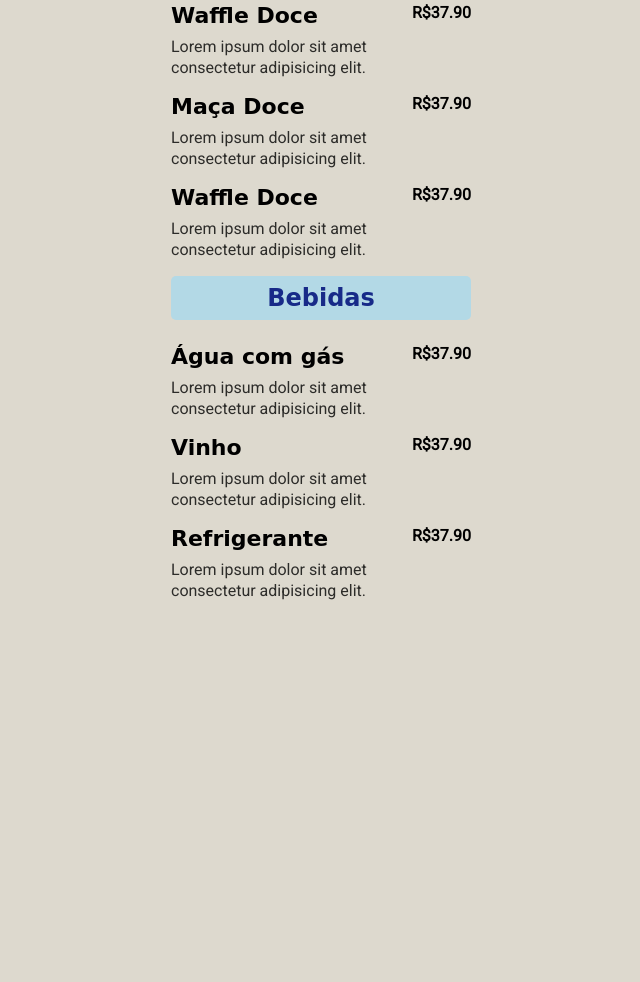
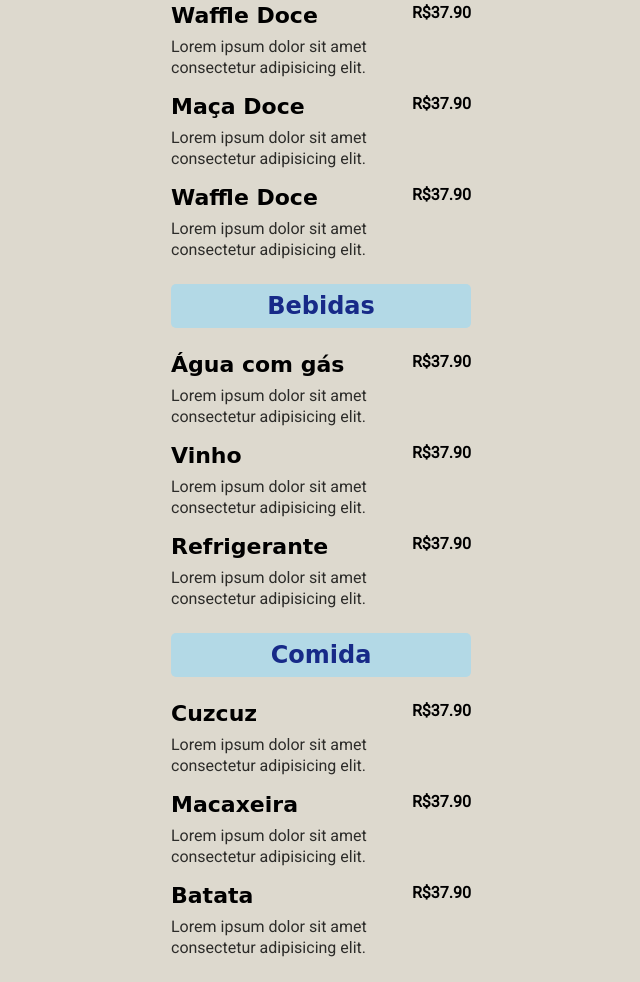
Before and after one commit to herculesmachado/jupiter-coffee-menu, a plain HTML site: page index.html in a window 1280 px wide. Shown: the part 254-1236 px from the top of the page, without its empty margins (319-959 px from the left). Before the commit the page ends 871 px from the top, so only its background shows below. Drawn offline with Linux system fonts and the light colour scheme; a web font is replaced by a local one.

Commit message:
Cardápio Atualizado

```diff
--- a/index.html
+++ b/index.html
@@ -85,5 +85,37 @@
 
         </ul>
     </section>
+
+    <section>
+        <h2>Comida</h2>
+
+        <ul>
+
+            <li>
+                <div class="datails">
+                    <h3>Cuzcuz</h3>
+                    <p class="descriptions">Lorem ipsum dolor sit amet consectetur adipisicing elit.</p>
+                </div>
+                <strong class="value">R$37.90</strong>
+            </li>
+
+            <li>
+                <div class="datails">
+                    <h3>Macaxeira</h3>
+                    <p class="descriptions">Lorem ipsum dolor sit amet consectetur adipisicing elit.</p>
+                </div>
+                <strong class="value">R$37.90</strong>
+            </li>
+
+            <li>
+                <div class="datails">
+                    <h3>Batata</h3>
+                    <p class="descriptions">Lorem ipsum dolor sit amet consectetur adipisicing elit.</p>
+                </div>
+                <strong class="value">R$37.90</strong>
+            </li>
+
+        </ul>
+    </section>
 </body>
 </html>
--- a/style.css
+++ b/style.css
@@ -78,6 +78,10 @@ header a {
 
 /* SECTIONS */
 
+section {
+    margin-bottom: 8px;
+}
+
 section h2 {
     font-family: 'Bellota', cursive;
     font-weight: bold;
```
